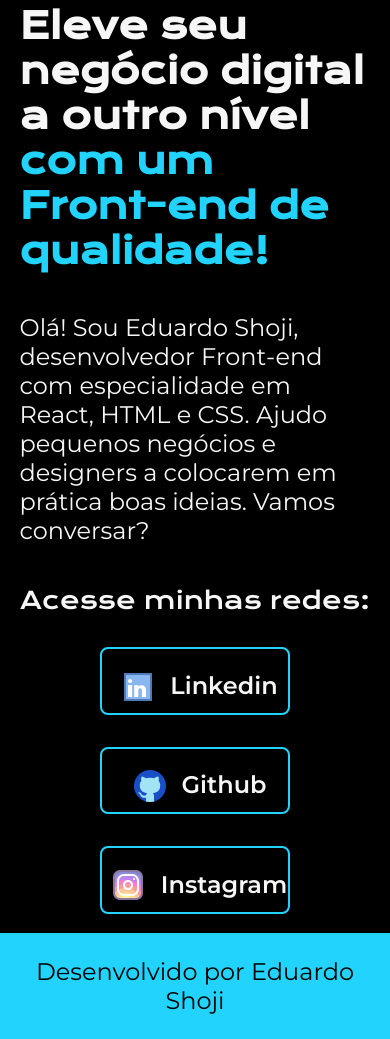
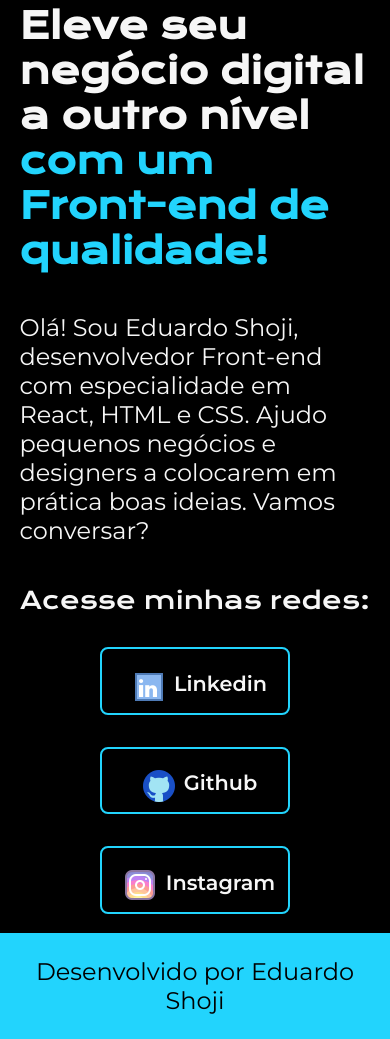
Before and after one commit to ShojiAkiyama/portifolio, a plain HTML site: page index.html in a window 390 px wide. Shown: the part 431-1470 px from the top of the page. Drawn offline with nearby package versions, Linux system fonts and the light colour scheme.

Commit message:
ajuste tamanho fonte e gap redes sociais

```diff
--- a/styles/style.css
+++ b/styles/style.css
@@ -141,7 +141,8 @@ body {
     }
 
      .apresentacao__links__navegacao {
-        font-size: 0.5 rem;
+        font-size: 1.3rem ;
+        gap: 9px;
         padding: 21.5px 0 10px 10px;
     }
 
```
